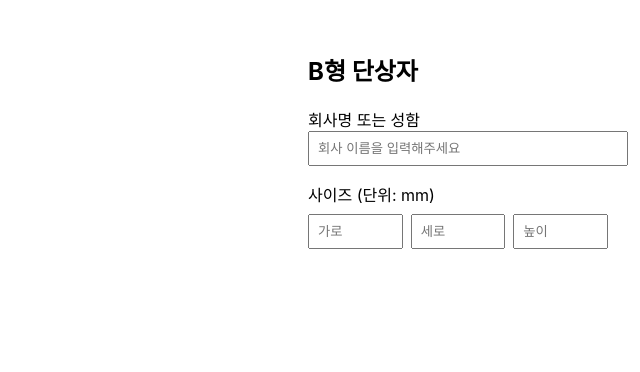
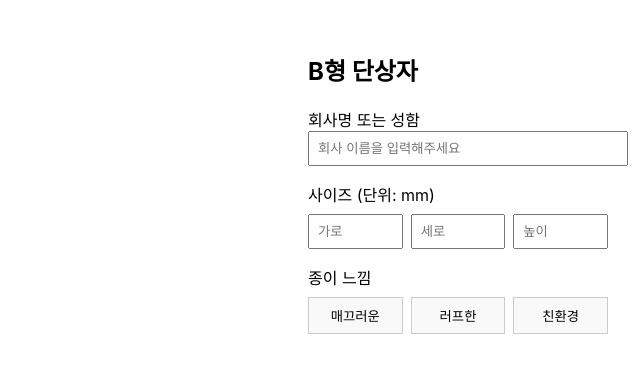
Before and after one commit to YimYoungheun/MTDL-Package, a React (Create React App) app: page / in a window 1280 px wide. Shown: the top 372 px of the page, without its empty margins (640-1280 px from the left). Built offline with nearby package versions, Linux system fonts and the light colour scheme.

Commit message:
Update App.js

```diff
--- a/src/App.js
+++ b/src/App.js
@@ -40,6 +40,28 @@ function App() {
             ))}
           </div>
         </div>
+            {/* 종이 느낌 선택 */}
+        <div style={{ marginBottom: '1rem' }}>
+          <label>종이 느낌</label>
+          <div style={{ display: 'flex', gap: '0.5rem', marginTop: '0.5rem' }}>
+            {['매끄러운', '러프한', '친환경'].map((label, index) => (
+              <button
+                key={index}
+                type="button"
+                style={{
+                  flex: 1,
+                  padding: '0.5rem',
+                  border: '1px solid #ccc',
+                  background: '#f9f9f9',
+                  cursor: 'pointer',
+                  }}
+                  >
+                {label}
+             </button>
+            ))}
+          </div>
+        </div>
+
       </div>
     </div>
   );
```
